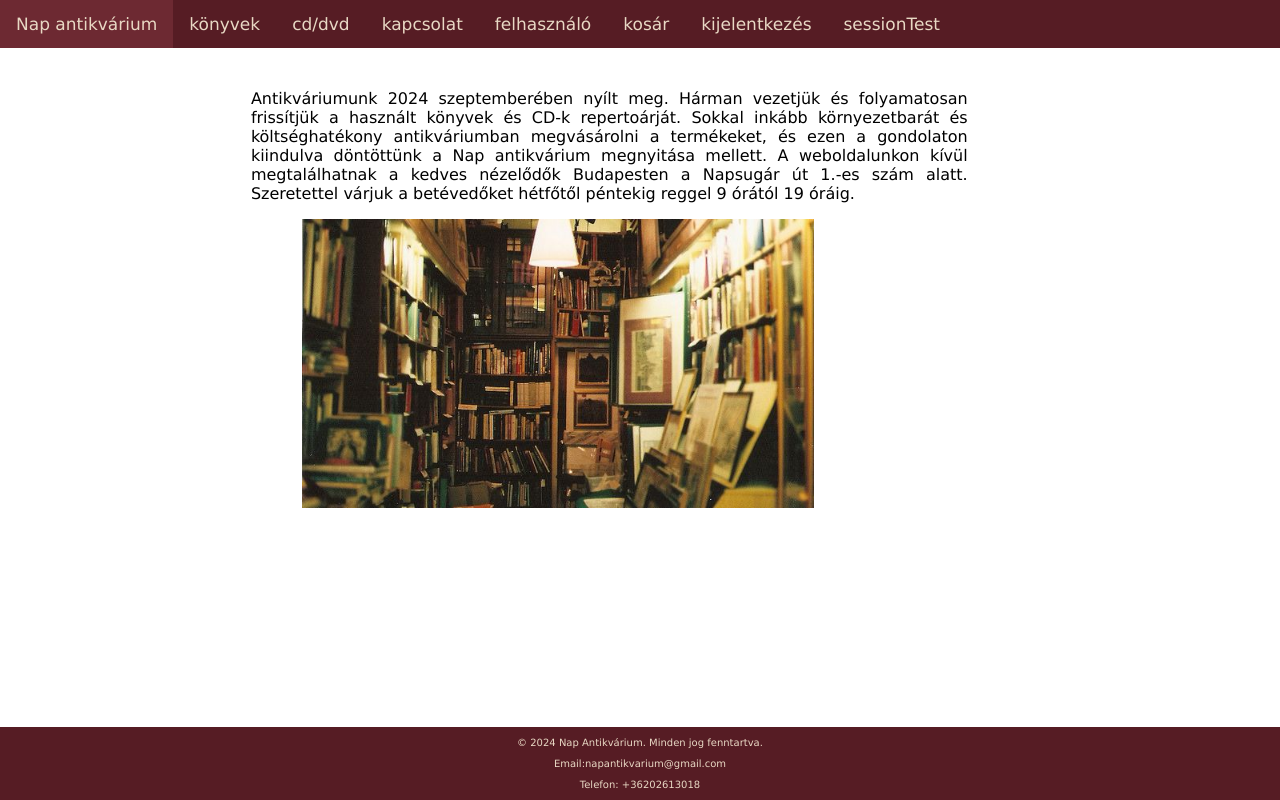
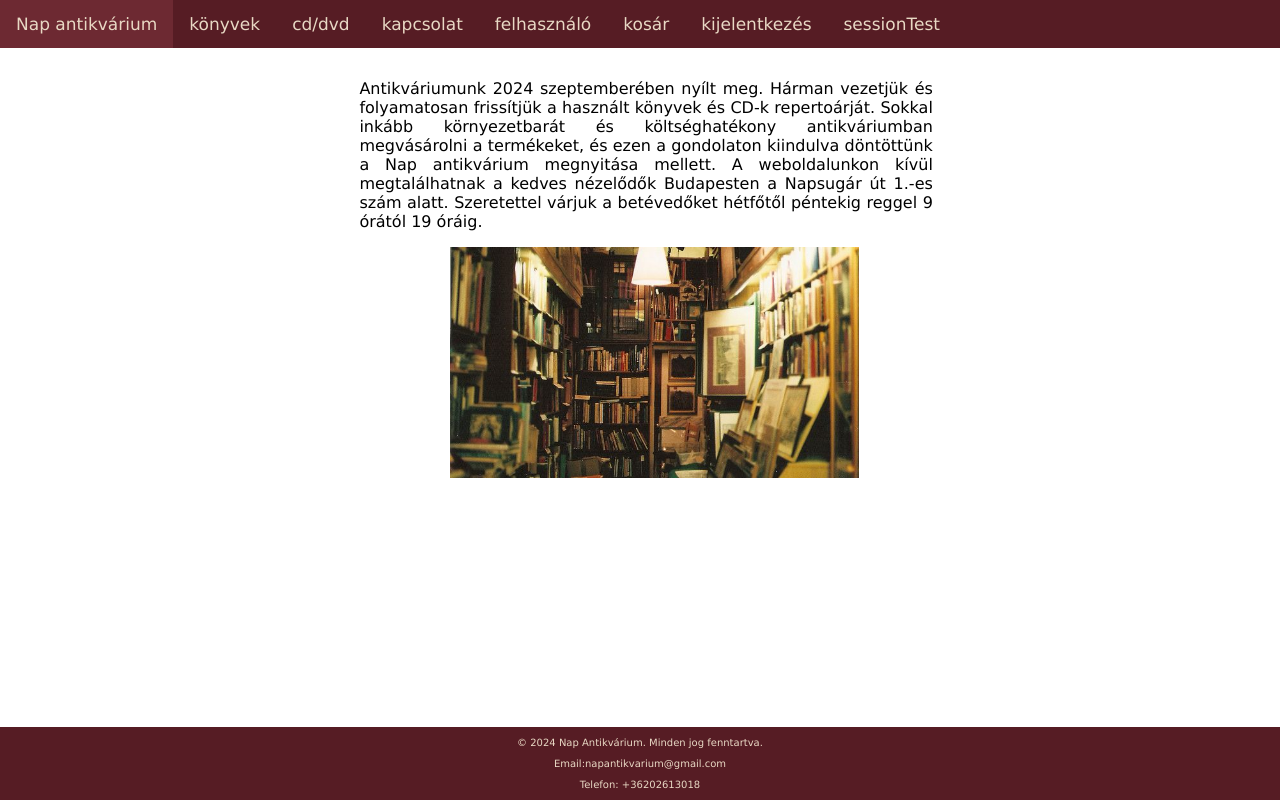
Before and after one commit to borbasb47/antikvariumProjekt, a PHP site: template 1017projekt/views/fooldal.html in a window 1280 px wide. Run offline with PHP 8.4, Linux system fonts and the light colour scheme; the template is opened without the code that fills it, so the values that code supplies are empty.

Commit message:
Add files via upload

```diff
--- a/1017projekt/public/egyeb.css
+++ b/1017projekt/public/egyeb.css
@@ -4,9 +4,10 @@ body{
 }
 
 #main{
-    margin-left: auto;
-    margin-right: auto;
+    margin-left: 13%;
+    margin-right: 10%;
     justify-content: center;
+    width: 80%;
 }
 
 #rolunk{
@@ -16,13 +17,14 @@ body{
     margin-left: 12%;
     margin-right: 12%;
 }
+
 #b img{
     width: 100%;
 }
 
 #b{
     width: 50%;
-    margin-left: 17%;
+    margin-left: 23%;
     margin-right: 12%;
     margin-bottom: 7%;
     justify-content: center;
```
